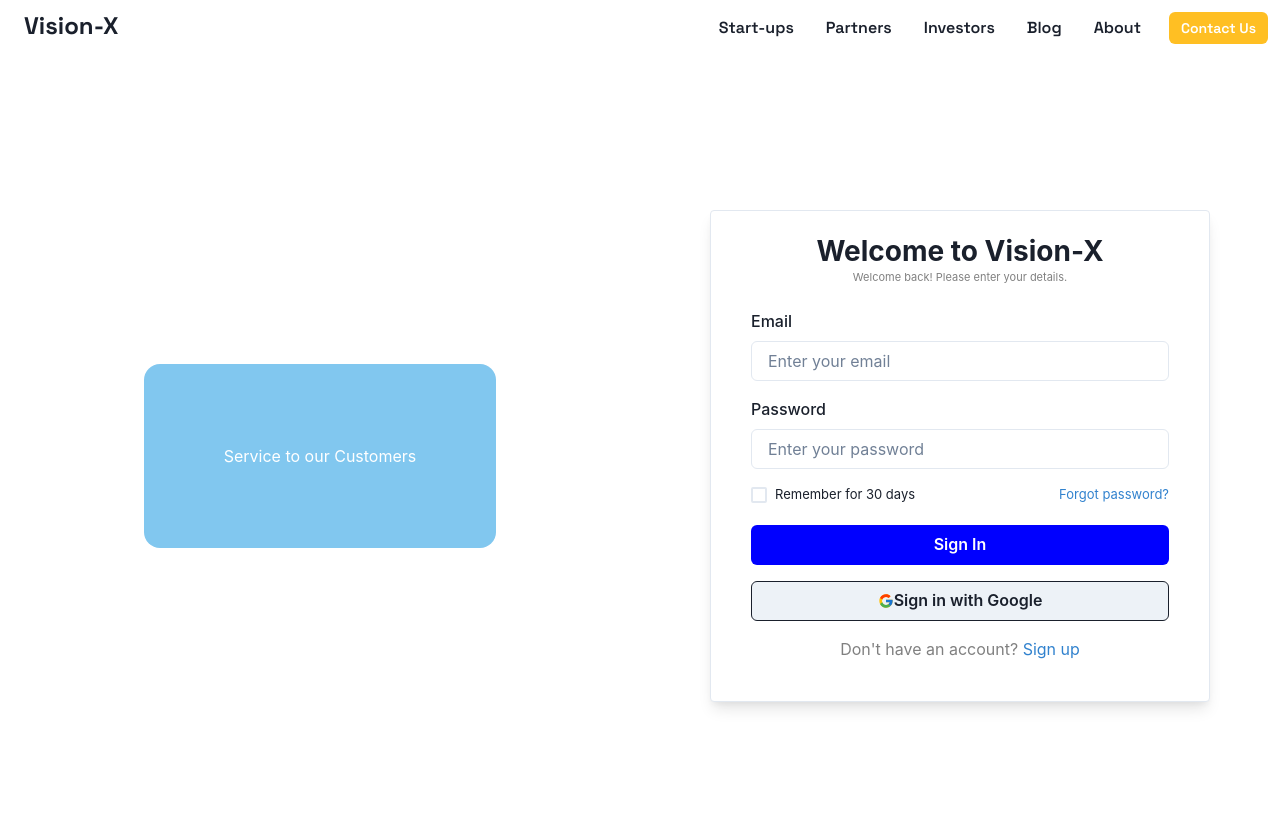
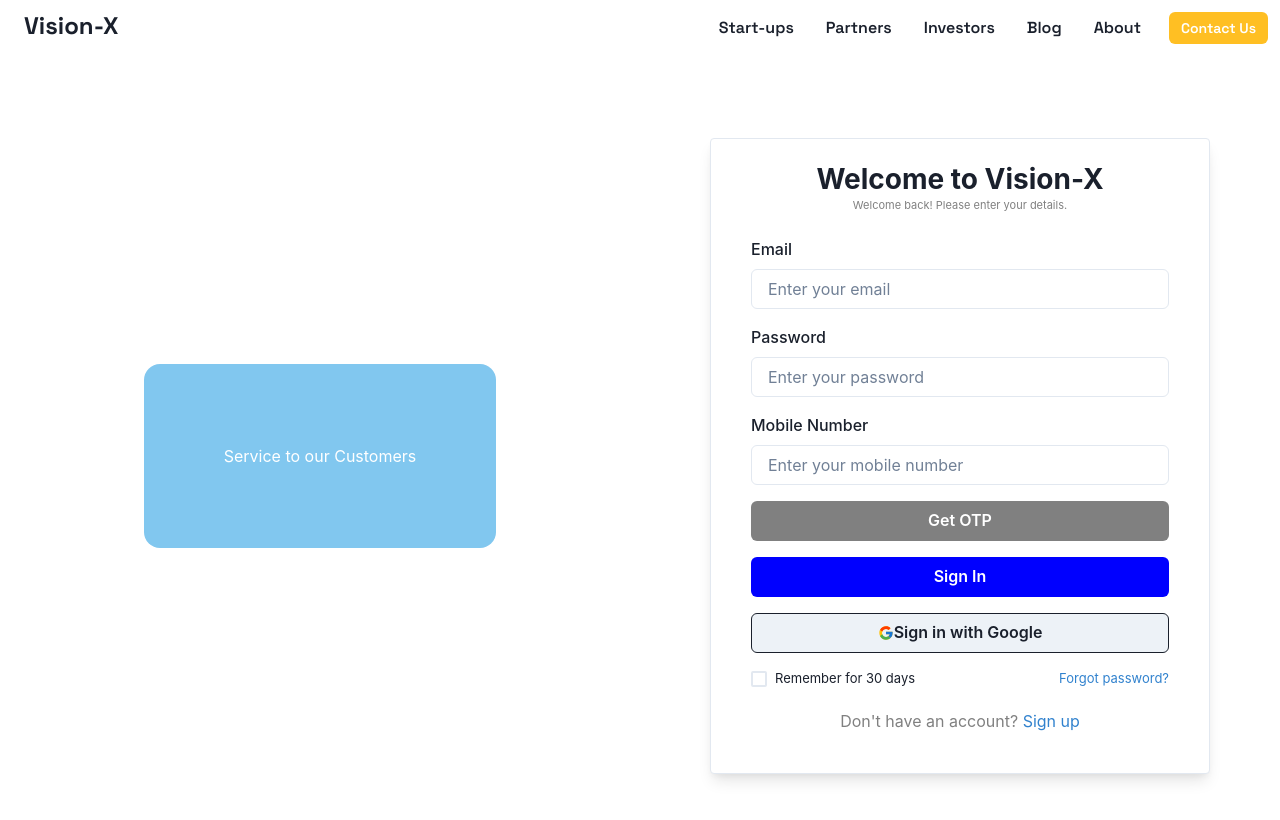
Before and after one commit to aditya-kd/visionx, a React (Create React App) app: page /startuplogin in a window 1280 px wide. Shown: the top 820 px of the page. Built offline with nearby package versions, Linux system fonts and the light colour scheme.

Commit message:
startup login functionality

```diff
--- a/src/components/StartupLogin.jsx
+++ b/src/components/StartupLogin.jsx
@@ -1,4 +1,5 @@
 import React from "react";
+import { useState } from "react";
 import {
   ColorModeProvider,
   CSSReset,
@@ -78,19 +79,101 @@
 };
 
 const LoginForm = () => {
+  const [formData, setFormData] = useState({});
+const[otpButton, setOtpButton] = useState("disabled")
+const[error , setError] = useState(false)
+
+
+
+const handleChange = event => {
+  setFormData({
+    ...formData,
+    [event.target.name]: event.target.value
+  });
+};
+
+
+
+
+
+
+
+
+
+
+const handleSubmit = async (e) => {
+  e.preventDefault();
+  console.log(formData);
+  try{
+
+    const url ="http://localhost:5000/register"
+    fetch(url, {
+      method: "POST",
+      crossDomain:true,
+      headers:{
+        "Content-Type": "application/json",
+        Accept: "application/json",
+        "Acess-Control-Allow-Origin":"*"
+      },
+      body:JSON.stringify ({
+        email:formData.email,
+        password:formData.password,
+        mobile: formData.mobile
+      })
+    }).then((res) => res.json())
+    .then((data) => {
+      alert("user registered")
+      console.log(data, "userRegister")
+
+    })
+    console.log("registered")
+
+  }
+  catch(error){
+
+    if(error.response.status === 402){
+
+      console.log(error.response.data.message)
+      setError(true)
+    }
+
+  }
+
+
+
+
+};
   return (
     <Box m={6} textAlign="left">
-      <form>
+      <form onSubmit={handleSubmit}>
         <FormControl>
           <FormLabel>Email </FormLabel>
-          <Input type="email" color={"grey"} placeholder="Enter your email " />
+          <Input type="email" name="email" onChange={handleChange} value={formData.email} color={"grey"} placeholder="Enter your email " />
         </FormControl>
 
         <FormControl mt={4}>
           <FormLabel>Password</FormLabel>
-          <Input type="password" placeholder="Enter your password" />
+          <Input type="password" name="password" onChange={handleChange} value={formData.password} placeholder="Enter your password" />
         </FormControl>
 
+
+        <FormControl mt={4}>
+          <FormLabel>Mobile Number</FormLabel>
+          <Input type="text" name="mobile" onChange={handleChange} value={formData.mobile} placeholder="Enter your mobile number" />
+        </FormControl>
+        <Button disabled="true" type="submit" backgroundColor={otpButton === "enabled" ? "blue" : "gray"} color={"white"} width="full" mt={4}>
+          Get OTP
+        </Button>
+
+
+
+        <Button type="submit" backgroundColor="blue" color={"white"} width="full" mt={4}>
+          Sign In
+        </Button>
+        <Button border={"1px"} width="full" mt={4}>
+          <FcGoogle align={"center"} />
+          <Text> Sign in with Google</Text>
+        </Button>
         <Stack isInline justifyContent="space-between" mt={4}>
           <Box>
             <Checkbox>
@@ -105,14 +188,6 @@
           </Box>
         </Stack>
 
-        <Button backgroundColor="blue" color={"white"} width="full" mt={4}>
-          Sign In
-        </Button>
-        <Button border={"1px"} width="full" mt={4}>
-          <FcGoogle align={"center"} />
-          <Text> Sign in with Google</Text>
-        </Button>
-
         <Box textAlign="center" pt={4} pb={3} color={"grey"}>
           Don't have an account? <Link color="blue.500">Sign up</Link>
         </Box>
```
